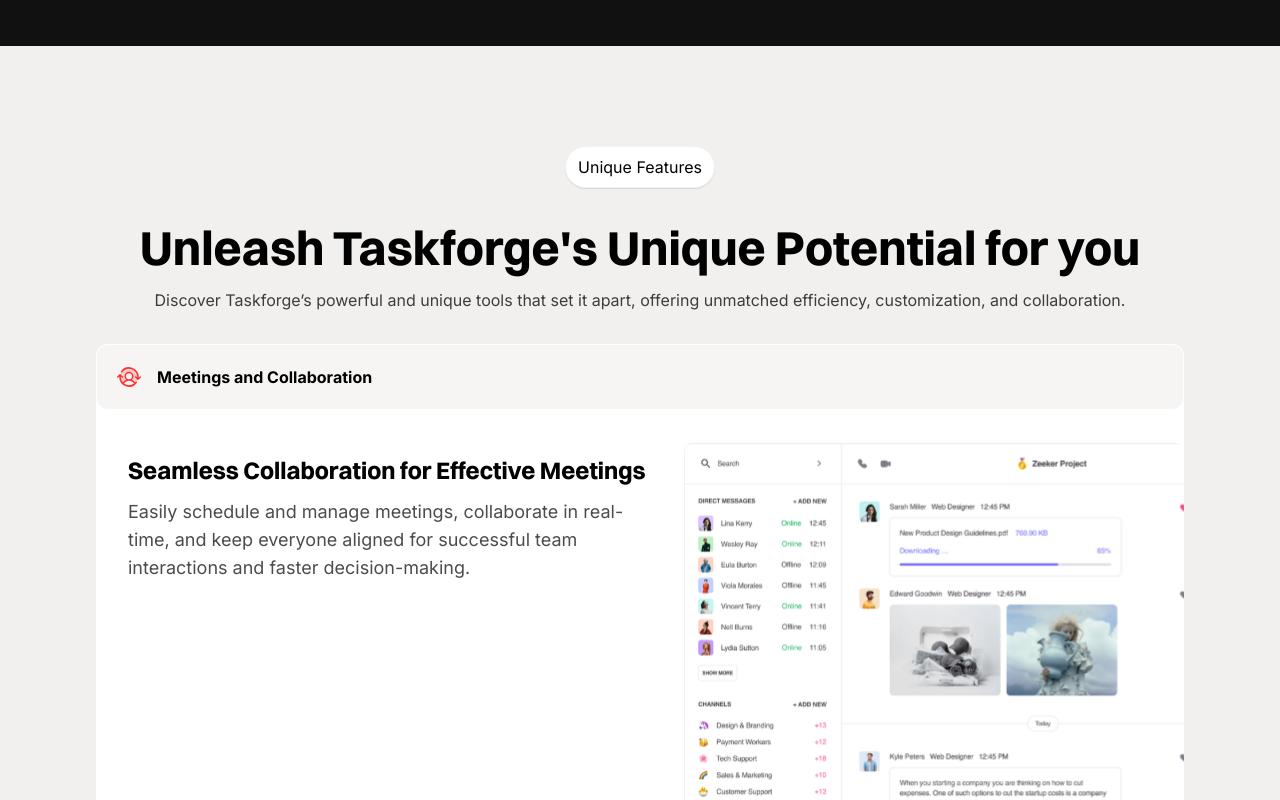
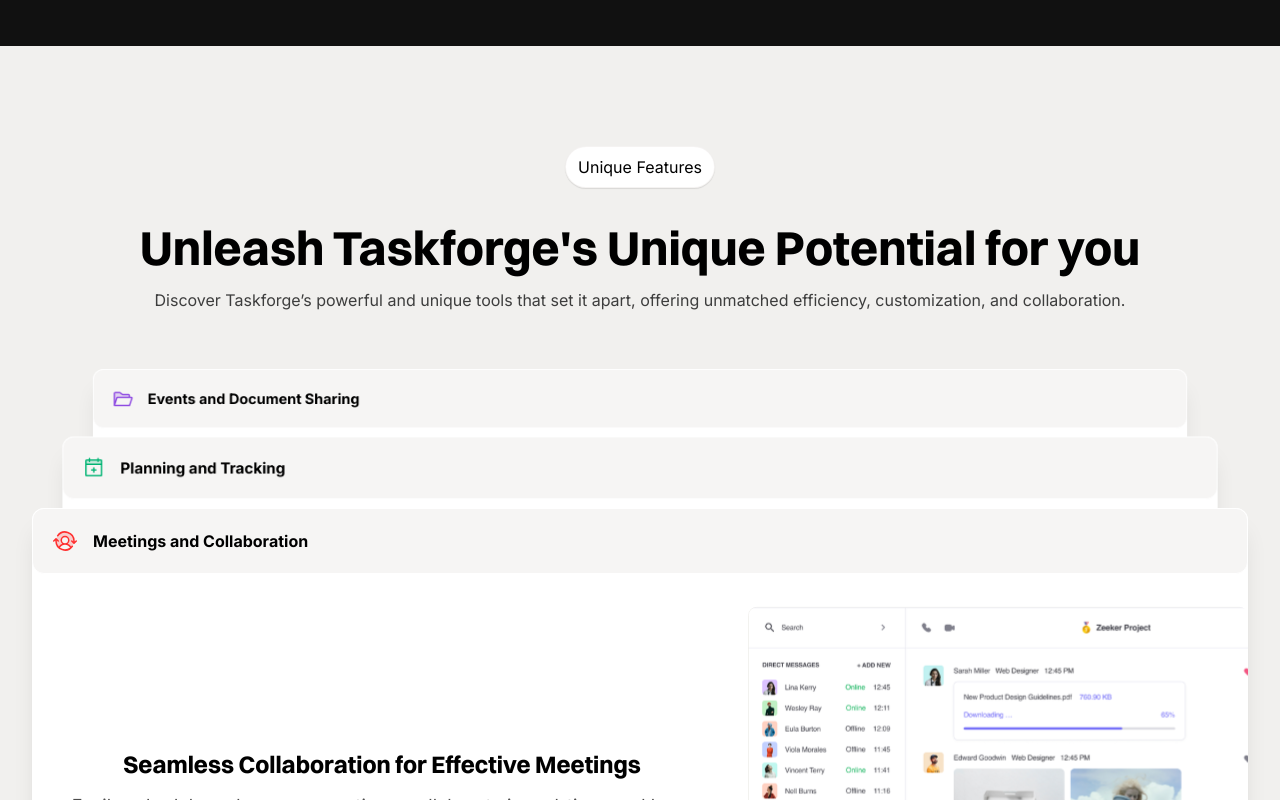
Before and after one commit to andreadonoso/app.mocxha.com, a Next.js app: page / in a window 1280 px wide. Shown: the part 9260-10060 px from the top of the page. Built offline with nearby package versions, Linux system fonts and the light colour scheme.

Commit message:
added functionality to the unique features section

```diff
--- a/app/ui/differentiator.tsx
+++ b/app/ui/differentiator.tsx
@@ -1,4 +1,6 @@
 "use client"
+
+import { useState } from 'react';
 
 import {
   FolderOpen,
@@ -15,26 +17,48 @@
 ]
 
 export default function Differentiator() {
+  const [active,setActive] = useState(0);
+  const [queue, setQueue] = useState<number[]>([0,1,2]);
+
+  const toggle = (i: number) => {
+    setQueue(prev => {
+      const [a,b,c] = prev;
+      if(i===b) return [b,a,c];
+      if(i===c) return [c,a,b]
+      return prev;
+    });
+    setActive(i);
+  }
+
   return(
       <div className="flex flex-col items-center justify-center py-15 md:py-20 ">
-          <div className="flex flex-col items-center justify-center gap-4 text-center">
+        <div className="flex flex-col items-center justify-center gap-4 text-center pb-8">
           <p className="pill">Unique Features</p>
           <h2>Unleash Taskforge's Unique Potential for you</h2>
           <p className="text-[#3D3D3D]">
             Discover Taskforge’s powerful and unique tools that set it apart, offering unmatched efficiency, customization, and collaboration.
           </p>
         </div>
-          <div className="md:px-16">
+        <div className="md:px-16 relative w-full h-[800px] lg:h-[700px]">
           {items.map((item, i) => (
-              <div key={i} className="bg-white rounded-xl pb-8 my-8">
+            <button
+              key={i}
+              onClick={() => toggle(i)}
+              className={
+                `bg-white rounded-xl shadow-xl w-full will-change-transform absolute transition duration-400 ease-in-out  left-1/2 -translate-x-1/2  `
+                + (i == queue[0] ? " z-30 translate-y-41 " : " ")
+                + (i == queue[1] ? " z-20 translate-y-20 scale-95  " : "  ")
+                + (i == queue[2] ? " z-10 translate-y-0 scale-90 " : "  ")
+              }
+            >
               <div className="flex bg-[#F6F5F4] border border-white rounded-xl p-5 gap-4 items-center [&>svg]:block">
                 {item.icon}
                 <p className="font-bold">{item.name}</p>
               </div>
-                <div className="flex flex-col lg:flex-row justify-between pl-8 pt-8">
+              <div className="flex flex-col lg:flex-row items-center justify-between pl-8 pt-8 gap-4">
                 <div className="flex flex-col gap-4 pt-4 pr-8">
                   <h4>{item.title}</h4>
-                    <p className="text-[#4C4C4C] text-lg">{item.description}</p>
+                  <p className="text-[#4C4C4C] text-sm md:text-lg">{item.description}</p>
                 </div>
                 <Image
                   alt="TBD"
@@ -44,7 +68,7 @@
                   className="object-contain"
                 />
               </div>
-              </div>
+            </button>
           ))}
         </div>
       </div>
--- a/app/ui/insights.tsx
+++ b/app/ui/insights.tsx
@@ -27,7 +27,7 @@
 ]
 export default function Insights() {
 
-  const [active,setActive] = useState(1);
+  const [active,setActive] = useState(0);
 
   const toggle = (i: number) => setActive(i);
 
```
Lines whose indentation alone changed are shown as unchanged.
